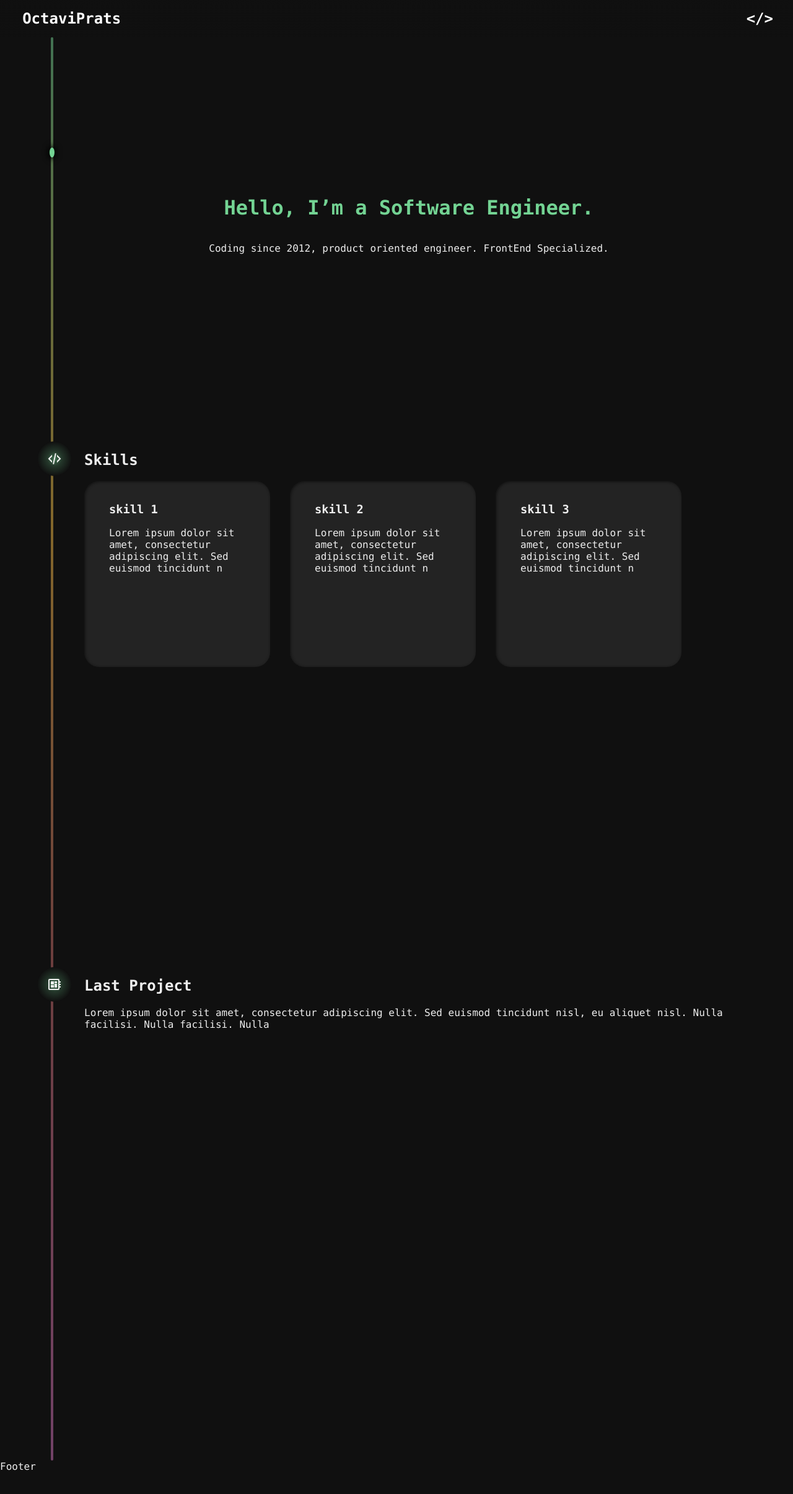
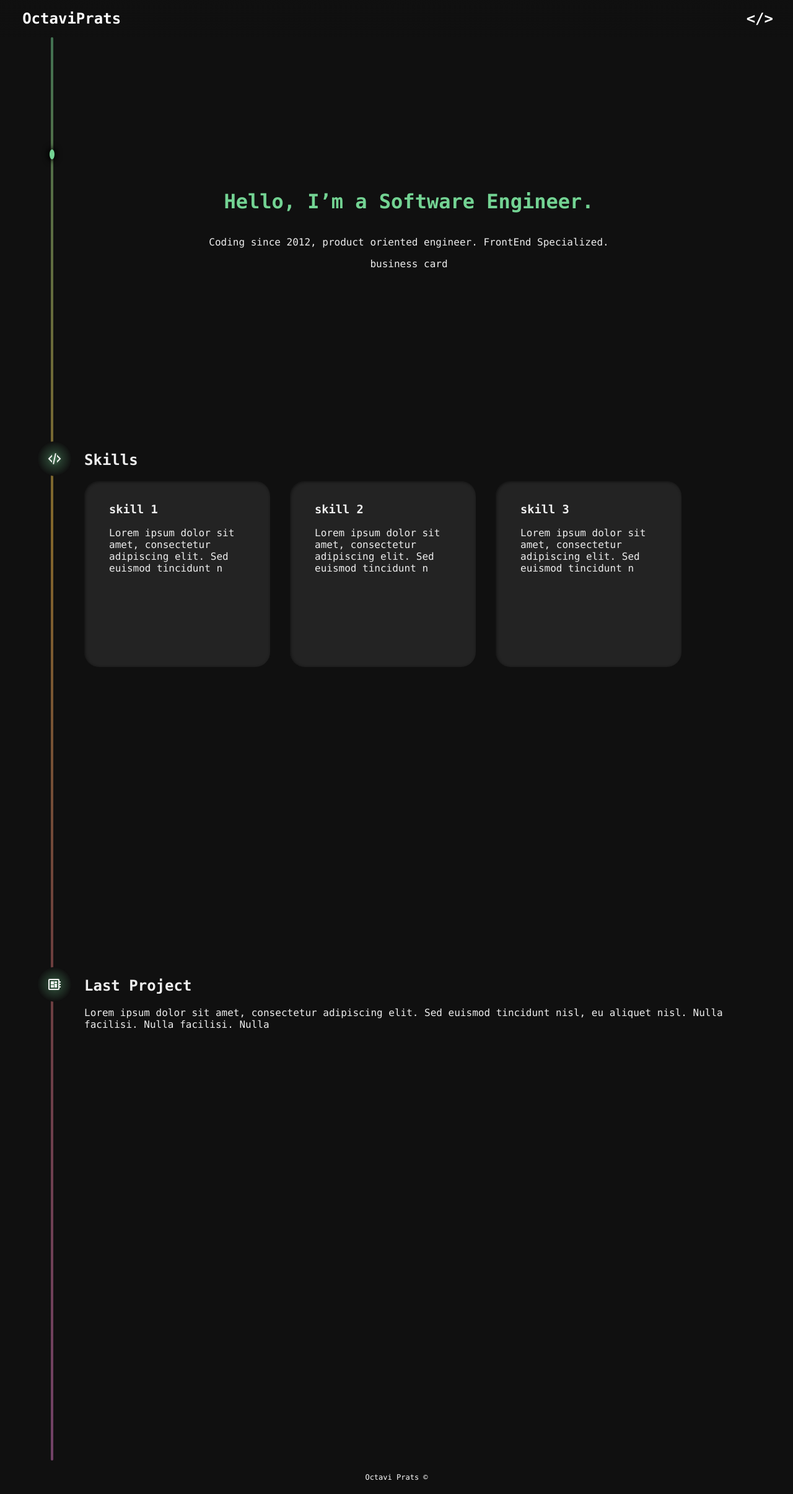
Before and after one commit to OctaviPrats/octaviprats.github.io, a React (Create React App) app in the folder web-source/my-app/: page / in a window 1280 px wide. Shown: the whole page at 62% size. Before the commit the page ends 2375 px from the top, so only its background shows below. Built offline with nearby package versions, Linux system fonts and the light colour scheme.

Commit message:
feat (footer): organised components

```diff
--- a/web-source/my-app/src/components/Footer.tsx
+++ /dev/null
@@ -1,7 +0,0 @@
-import React from "react"
-
-const Footer = () => {
-    return <div>Footer</div>
-}
-
-export default Footer;
--- /dev/null
+++ b/web-source/my-app/src/components/Footer/Footer.css
@@ -0,0 +1,9 @@
+.footerContainer {
+  display: flex;
+  flex-direction: column;
+  align-items: center;
+  justify-content: center;
+  color: #fff;
+  padding: 20px;
+  font-size: 12px;
+}
--- /dev/null
+++ b/web-source/my-app/src/components/Footer/Footer.tsx
@@ -0,0 +1,12 @@
+import React from "react"
+import "./Footer.css"
+
+const Footer = () => {
+  return (
+    <div className="footerContainer">
+      <span>Octavi Prats ©</span>
+    </div>
+  )
+}
+
+export default Footer
--- a/web-source/my-app/src/components/Header.tsx
+++ b/web-source/my-app/src/components/Header/Header.tsx
@@ -1,4 +1,4 @@
-import "../styles/Header.css"
+import "./Header.css"
 import React, { useEffect } from "react"
 const titleParts = {
   left: "<",
--- a/web-source/my-app/src/components/PageLayout.tsx
+++ b/web-source/my-app/src/components/PageLayout/PageLayout.tsx
@@ -1,6 +1,6 @@
-import "../styles/PageLayout.css"
-import Header from "./Header"
-import Footer from "./Footer"
+import "./PageLayout.css"
+import Header from "../Header/Header"
+import Footer from "../Footer/Footer"
 
 const PageLayout = (props: any) => {
   return (
--- a/web-source/my-app/src/index.tsx
+++ b/web-source/my-app/src/index.tsx
@@ -5,7 +5,7 @@ import reportWebVitals from "./reportWebVitals"
 import Home from "./pages/Home"
 import AboutMe from "./pages/AboutMe"
 import Projects from "./pages/Projects"
-import PageLayout from "./components/PageLayout"
+import PageLayout from "./components/PageLayout/PageLayout"
 import { createBrowserRouter, RouterProvider } from "react-router-dom"
 
 const router = createBrowserRouter([
@@ -28,7 +28,7 @@ root.render(
   <React.StrictMode>
     <PageLayout>
       <RouterProvider router={router} />
-    </ PageLayout>
+    </PageLayout>
   </React.StrictMode>,
 )
 
--- a/web-source/my-app/src/pages/Home.tsx
+++ b/web-source/my-app/src/pages/Home.tsx
@@ -42,6 +42,15 @@ const Presentation = () => {
     <div className="presentation">
       <h1>Hello, I’m a Software Engineer.</h1>
       <p>Coding since 2012, product oriented engineer. FrontEnd Specialized.</p>
+      <BusinessCard />
+    </div>
+  )
+}
+
+const BusinessCard = () => {
+  return (
+    <div className="businessCard">
+      <span>business card</span>
     </div>
   )
 }
```
Also changed, not shown: web-source/my-app/src/components/Header/Header.css (renamed from web-source/my-app/src/styles/Header.css), web-source/my-app/src/components/PageLayout/PageLayout.css (renamed from web-source/my-app/src/styles/PageLayout.css).
